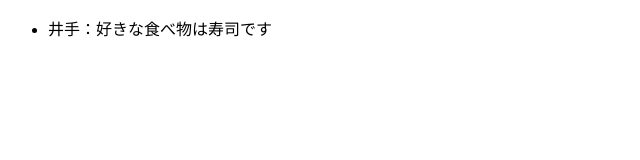
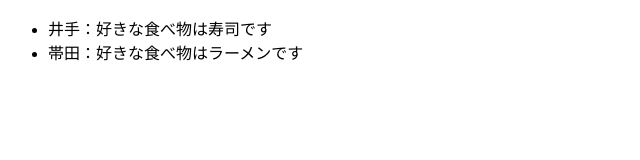
Before and after one commit to 2401162/cgrouppp, a plain HTML site: page index.html in a window 1280 px wide. Shown: the whole page, without its empty margins (0-640 px from the left). Drawn offline with Linux system fonts and the light colour scheme.

Commit message:
Update index.html

```diff
--- a/index.html
+++ b/index.html
@@ -8,6 +8,7 @@
 <body>
     <ul>
         <li>井手：好きな食べ物は寿司です</li>
+        <li>帯田：好きな食べ物はラーメンです</li>
     </ul>
 </body>
 </html>
```
